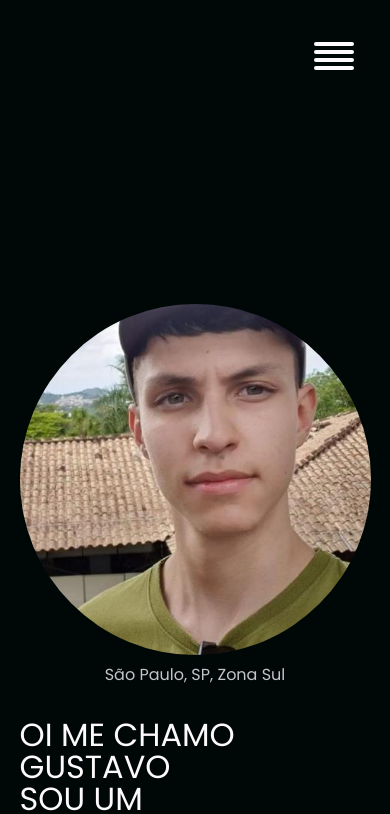
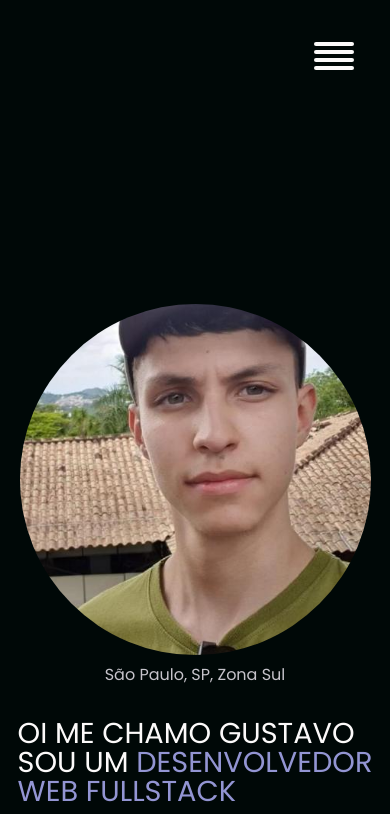
Before and after one commit to GustavoMSandoval/Portfolio, a React (Vite) app: page / in a window 390 px wide. Shown: the top 814 px of the page. Built offline with nearby package versions, Linux system fonts and the light colour scheme.

Commit message:
feat: Adicionando animação de digitação

```diff
--- a/src/components/sections/About.jsx
+++ b/src/components/sections/About.jsx
@@ -3,8 +3,8 @@ export const AboutSection = () => {
         <section id="about" className="!my-24">
                 <div className="section-container flex flex-col-reverse lg:flex-row justify-center items-center gap-8">
                     <div className="flex flex-col gap-7">
-                        <div>
-                            <h1>OI ME CHAMO GUSTAVO <br /> SOU UM <span>DESENVOLVEDOR</span> <br /> <span>WEB FULLSTACK</span></h1>
+                        <div className="inline-block">
+                            <h1 className="typing">OI ME CHAMO GUSTAVO <br /> SOU UM <span className="primary-span">DESENVOLVEDOR</span> <br /> <span className="primary-span">WEB FULLSTACK</span></h1>
                         </div>
                         <div>
                             <a href="#contacts" className="btn-primary">contatos</a>
--- a/src/index.css
+++ b/src/index.css
@@ -30,7 +30,7 @@ h1, h2 {
 
 @media (max-width: 800px) {
   h1, h2 {
-    font-size: 2rem;
+    font-size: 1.8rem;
   }
 }
 
@@ -105,8 +105,20 @@ button {
   }
 }
 
-span {
+.primary-span {
   color:var(--roxo);
+}
+
+.typing {
+  animation:
+    typing 4s steps(40, end);
+  overflow: hidden;
+  white-space: nowrap;
+}
+
+@keyframes typing {
+  0% { width: 0 }
+  100% { width: 100% }
 }
 
 .section-container {
```
